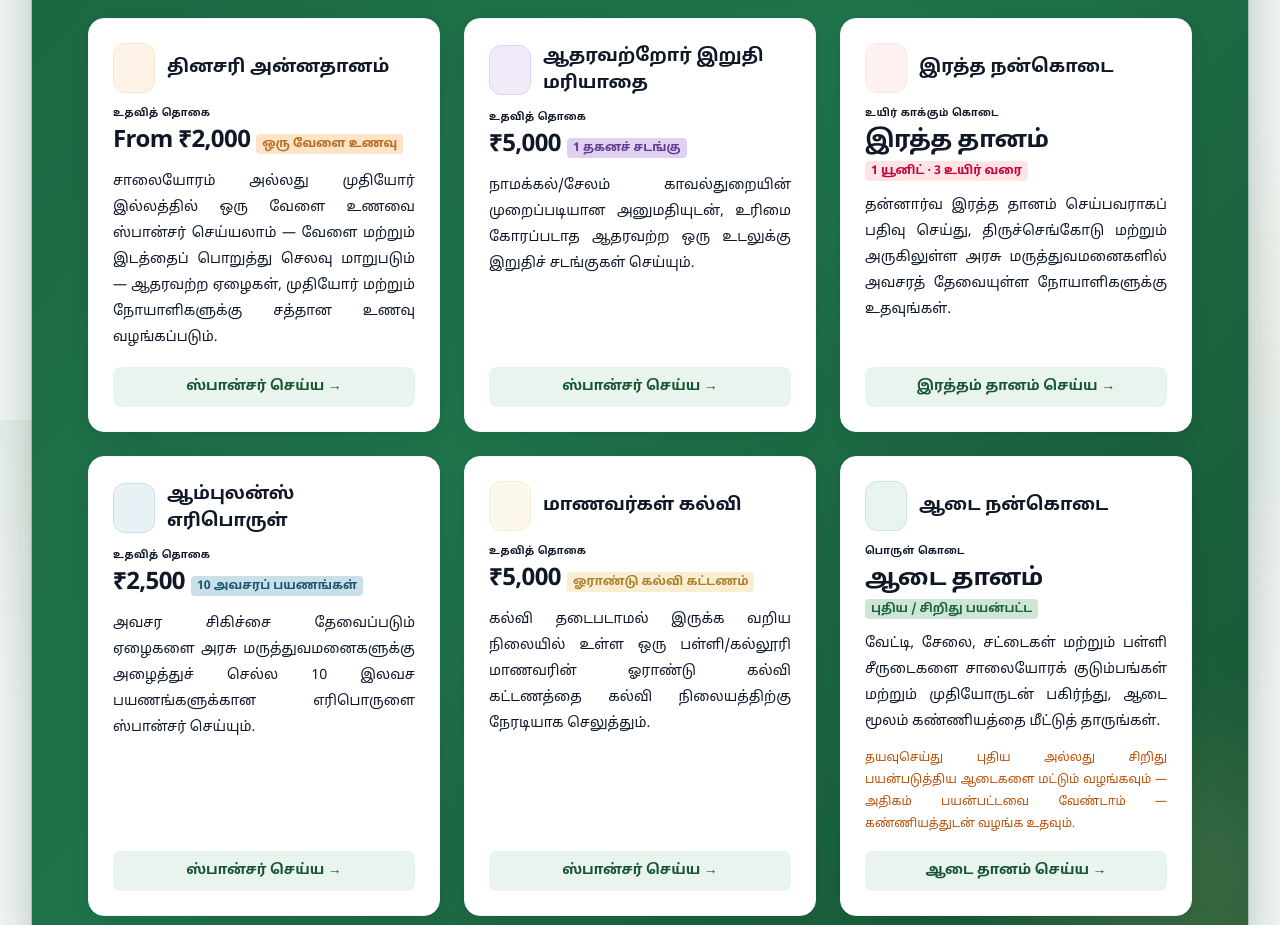
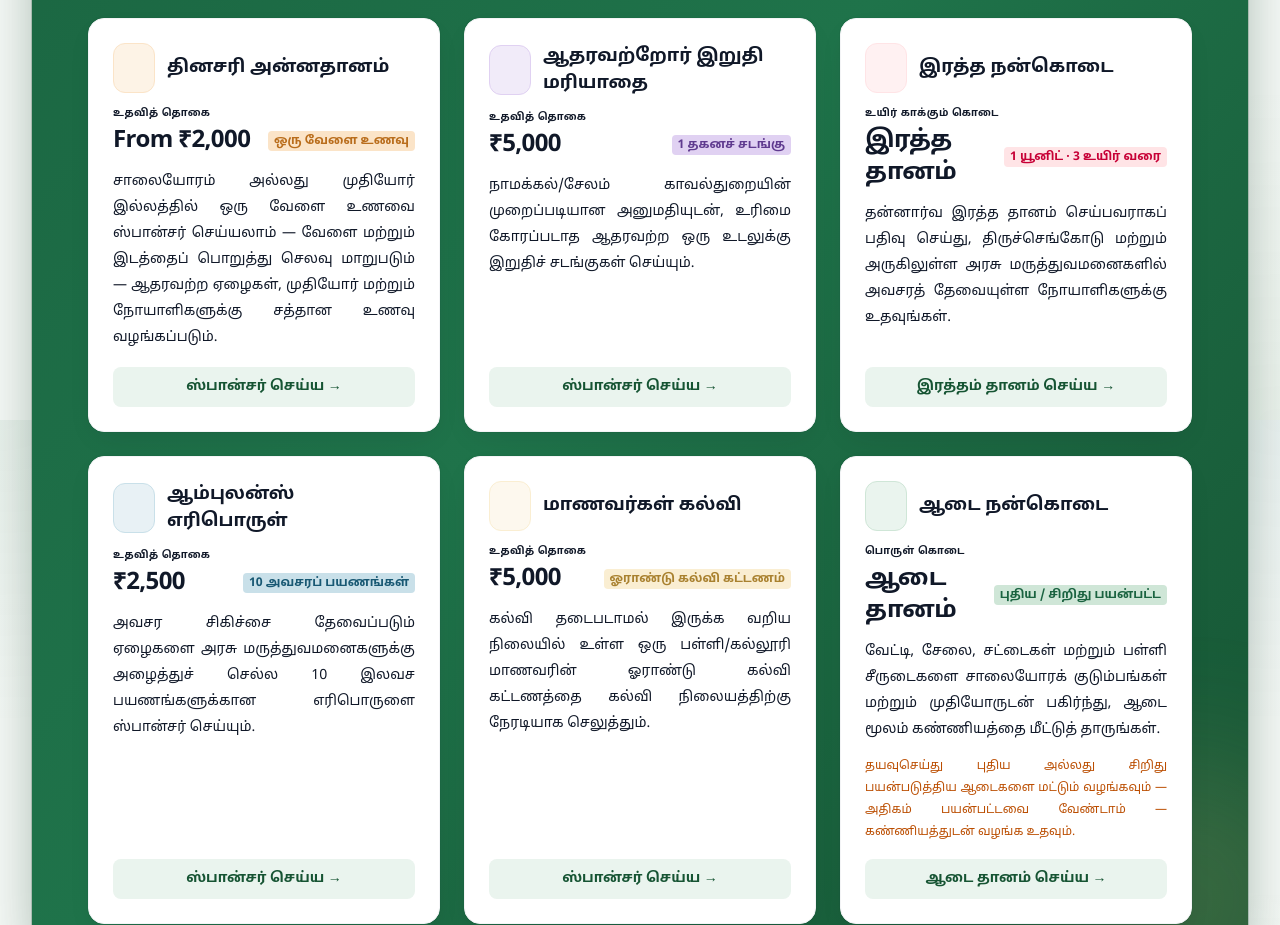
Before and after one commit to THEERRV-ORG/nallathe-nadakkum-social-service-trust, a React (Vite) app: page / in a window 1280 px wide. Shown: the part 2780-3705 px from the top of the page. Built offline with nearby package versions, Linux system fonts and the light colour scheme; some icons are missing.

Commit message:
donate card chips allignment

```diff
--- a/src/components/HomeView.tsx
+++ b/src/components/HomeView.tsx
@@ -489,11 +489,11 @@ export default function HomeView({ lang, setActiveTab, onDonatePreset }: HomeVie
                   <p className="text-[10px] text-gray-900 uppercase font-bold tracking-wider">
                     {card.kicker[lang]}
                   </p>
-                  <div className="flex items-baseline flex-wrap gap-x-1.5 gap-y-1">
+                  <div className="flex items-center justify-between gap-2">
                     <span className="text-xl sm:text-2xl font-extrabold text-gray-900 tracking-tight">
                       {card.amt[lang]}
                     </span>
-                    <span className={`text-[10px] sm:text-xs font-bold px-1.5 py-0.5 rounded ${card.badge}`}>
+                    <span className={`shrink-0 text-[10px] sm:text-xs font-bold px-1.5 py-0.5 rounded ${card.badge}`}>
                       {card.unit[lang]}
                     </span>
                   </div>
```
